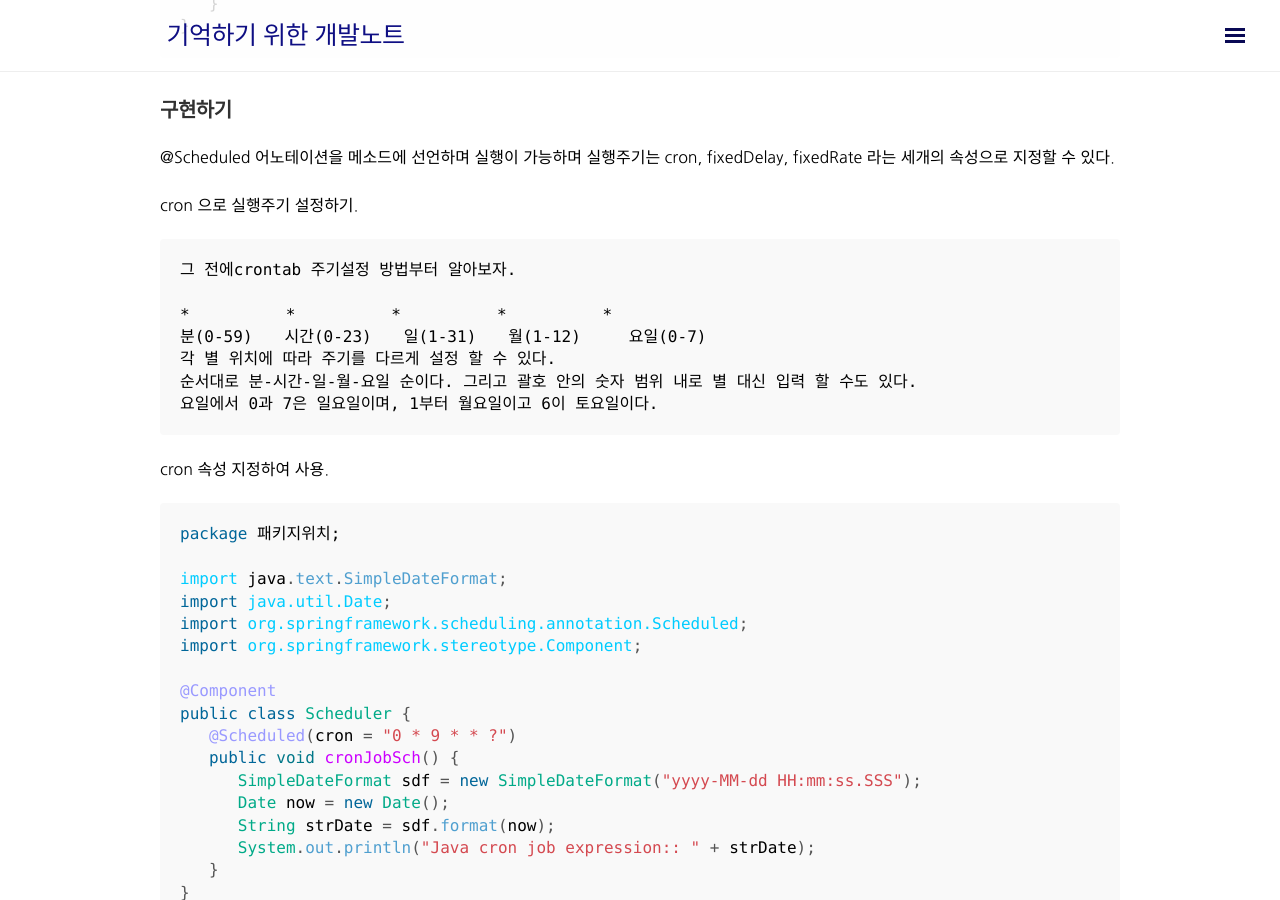
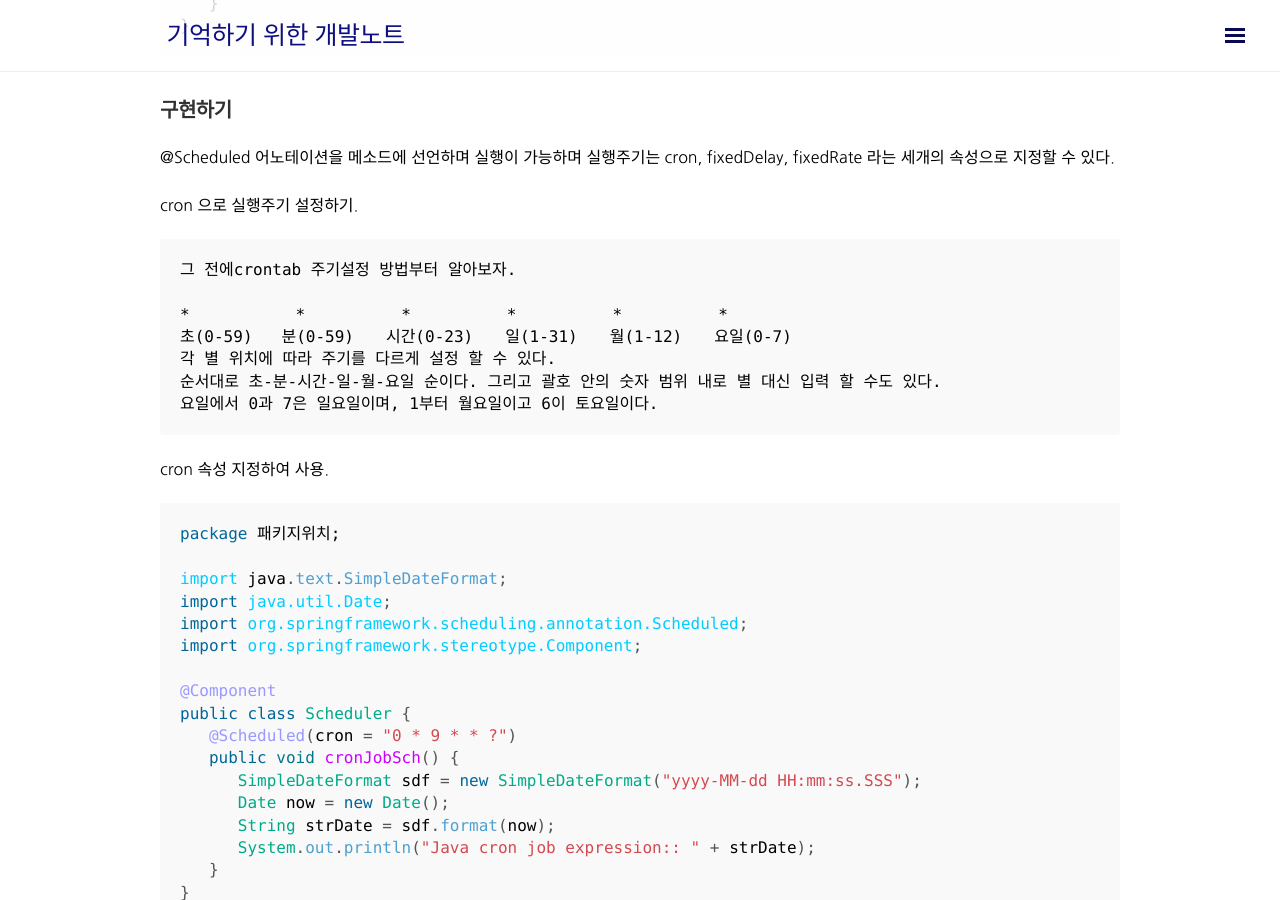
Before and after one commit to jmlim/jmlim.github.com, a Jekyll site: the page built from _posts/spring/2018-11-28-spring-boot-schedule.md, in a window 1280 px wide and 900 px high, scrolled down 586 px. Built offline with Jekyll 4.4.1, drawn with Linux system fonts in a browser that asks for light colours; nearby versions of some CDN libraries; comment, search, counter and statistics services are not loaded.

Commit message:
포스팅 수정.

````diff
--- a/_posts/spring/2018-11-28-spring-boot-schedule.md
+++ b/_posts/spring/2018-11-28-spring-boot-schedule.md
@@ -39,10 +39,10 @@ cron 으로 실행주기 설정하기.
 ```
 그 전에crontab 주기설정 방법부터 알아보자.
 
-*　　　　　　*　　　　　　*　　　　　　*　　　　　　*
-분(0-59)　　시간(0-23)　　일(1-31)　　월(1-12)　　　요일(0-7)
+*           *　　　　　　*　　　　　　*　　　　　　*　　　　　　*
+초(0-59)   분(0-59)　　시간(0-23)　　일(1-31)　　월(1-12)　　요일(0-7)
 각 별 위치에 따라 주기를 다르게 설정 할 수 있다.
-순서대로 분-시간-일-월-요일 순이다. 그리고 괄호 안의 숫자 범위 내로 별 대신 입력 할 수도 있다.
+순서대로 초-분-시간-일-월-요일 순이다. 그리고 괄호 안의 숫자 범위 내로 별 대신 입력 할 수도 있다.
 요일에서 0과 7은 일요일이며, 1부터 월요일이고 6이 토요일이다.
 ```
 
````
